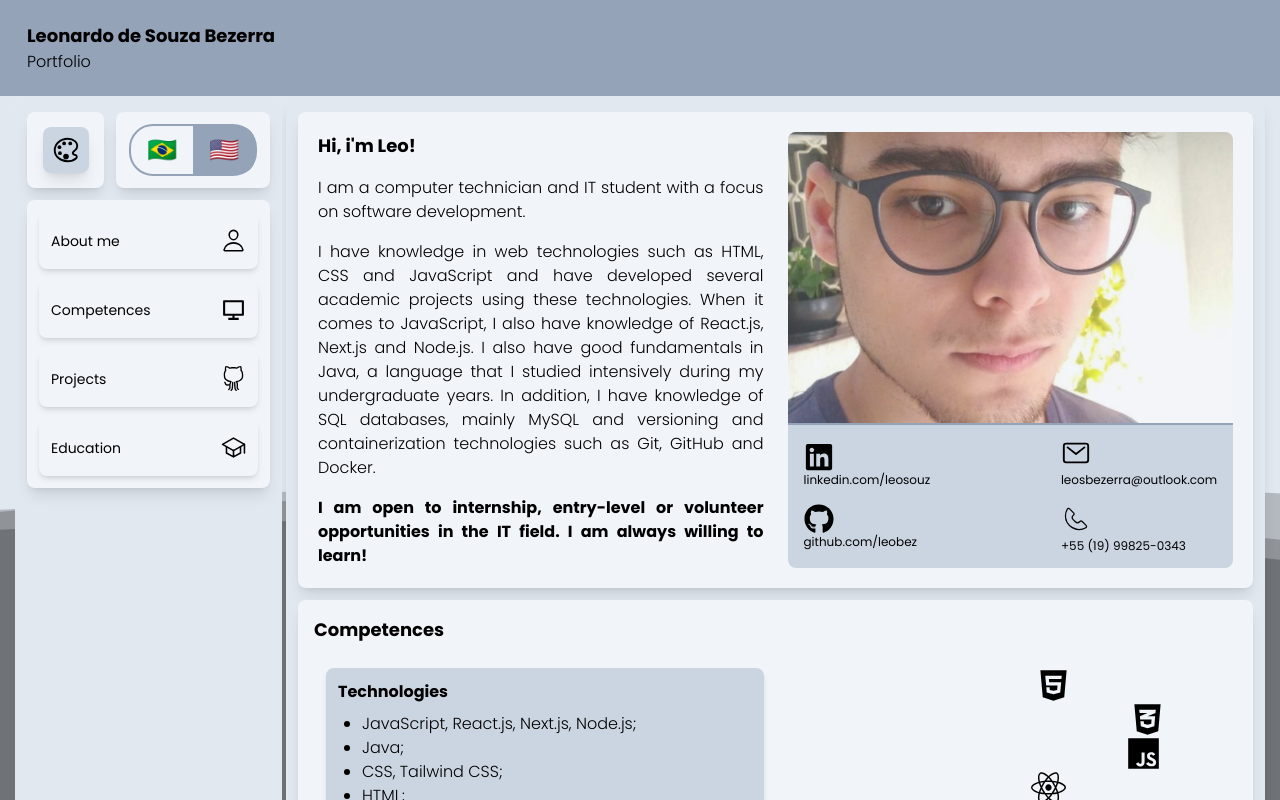
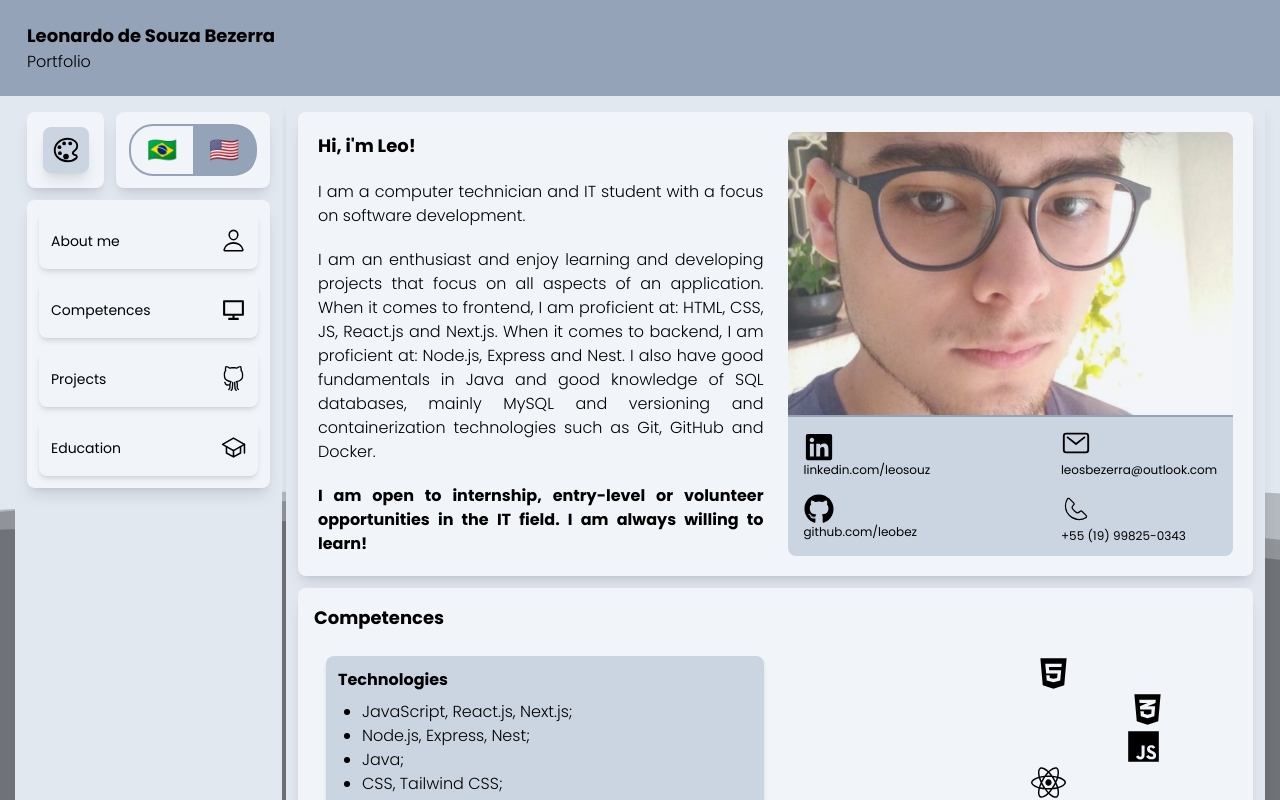
Before and after one commit to leobez/personal, a Next.js app: page /en in a window 1280 px wide. Shown: the top 800 px of the page. Built offline with nearby package versions, Linux system fonts and the light colour scheme; what tailwindcss-animated would draw is missing.

Commit message:
few about-me changes

```diff
--- a/components/home/AboutMe/AboutMe.tsx
+++ b/components/home/AboutMe/AboutMe.tsx
@@ -14,7 +14,7 @@ export default function AboutMe() {
         <section className="bg-color01 p-5 rounded-lg shadow-lg gap-6 max-w-full flex md:flex-row flex-col-reverse">
 
             {/* TEXT */}
-            <div className="flex flex-col gap-4 md:w-1/2 w-full">
+            <div className="flex flex-col gap-5 md:w-1/2 w-full">
 
                 <GradualText
                     text={t('title')}
@@ -23,15 +23,15 @@ export default function AboutMe() {
                     ms={25}
                 />
 
-                <p className="text-justify font-light">
+                <p className="text-justify text-md font-light">
                     {t('content.content_1')}
                 </p>
 
-                <p className="text-justify font-light">
+                <p className="text-justify text-md font-light">
                     {t('content.content_2')}
                 </p>
 
-                <p className="text-justify font-bold">
+                <p className="text-justify text-md font-bold">
                     {t('content.content_3')}
                 </p>
 
--- a/components/home/Competences/Competences.tsx
+++ b/components/home/Competences/Competences.tsx
@@ -21,7 +21,8 @@ export default function Competences() {
                         <p className="font-bold">{t('content.content_1')}</p>
 
                         <ul className="list-disc pl-6 pt-2">
-                            <li>JavaScript, React.js, Next.js, Node.js;</li>
+                            <li>JavaScript, React.js, Next.js;</li>
+                            <li>Node.js, Express, Nest;</li>
                             <li>Java;</li>
                             <li>CSS, Tailwind CSS;</li>
                             <li>HTML;</li>
--- a/public/locales/en/common.json
+++ b/public/locales/en/common.json
@@ -4,7 +4,7 @@
     "title": "Hi, i'm Leo!",
     "content": {
       "content_1": "I am a computer technician and IT student with a focus on software development.",
-      "content_2": "I have knowledge in web technologies such as HTML, CSS and JavaScript and have developed several academic projects using these technologies. When it comes to JavaScript, I also have knowledge of React.js, Next.js and Node.js. I also have good fundamentals in Java, a language that I studied intensively during my undergraduate years. In addition, I have knowledge of SQL databases, mainly MySQL and versioning and containerization technologies such as Git, GitHub and Docker.",
+      "content_2": "I am an enthusiast and enjoy learning and developing projects that focus on all aspects of an application. When it comes to frontend, I am proficient at: HTML, CSS, JS, React.js and Next.js. When it comes to backend, I am proficient at: Node.js, Express and Nest. I also have good fundamentals in Java and good knowledge of SQL databases, mainly MySQL and versioning and containerization technologies such as Git, GitHub and Docker.",
       "content_3": "I am open to internship, entry-level or volunteer opportunities in the IT field. I am always willing to learn!"
     }
   },
--- a/public/locales/pt/common.json
+++ b/public/locales/pt/common.json
@@ -4,7 +4,7 @@
       "title": "Olá, me chamo Leonardo!",
       "content": {
         "content_1": "Sou técnico de informática e estudante de TI com foco em desenvolvimento de software.",
-        "content_2": "Possuo conhecimento em tecnologias voltadas para Web, como HTML, CSS e JavaScript e desenvolvi diversos projetos acadêmicos utilizando essas tecnologias. Se tratando de JavaScript, também possuo conhecimento em React.js, Next.js e Node.js. Também possuo bons fundamentos em Java, sendo uma linguagem na qual estudei intensamente durante os anos de graduação. Ademais, possuo conhecimentos em banco de dados SQL, principalmente MySQL e tecnologias de versionamento e conteinerização como Git, GitHub e Docker.",
+        "content_2": "Sou entusiasta e gosto de aprender e desenvolver projetos que focam em todos os aspectos de uma aplicação. Se tratanto de frontend, tenho competência nas tecnologas: HTML, CSS, JS, React.js e Next.js. Se tratando de backend, tenho competência nas tecnologias: Node.js, Express e Nest. Também possuo bons fundamentos em Java e bons  conhecimentos em banco de dados SQL, principalmente MySQL e tecnologias de versionamento e conteinerização como Git, GitHub e Docker.",
         "content_3": "Estou aberto a oportunidades de trabalho estágio, iniciante ou voluntário na área de TI. Sempre estou disposto a aprender!"
       }
     },
```
